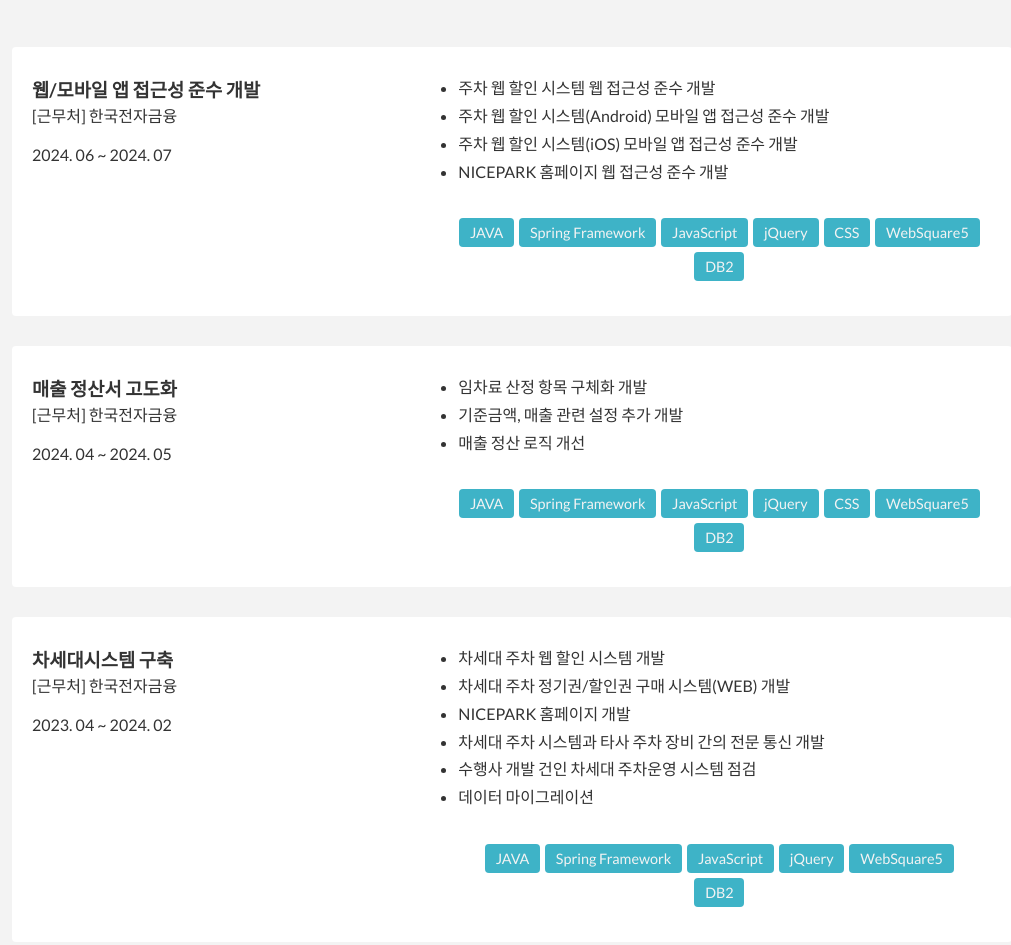
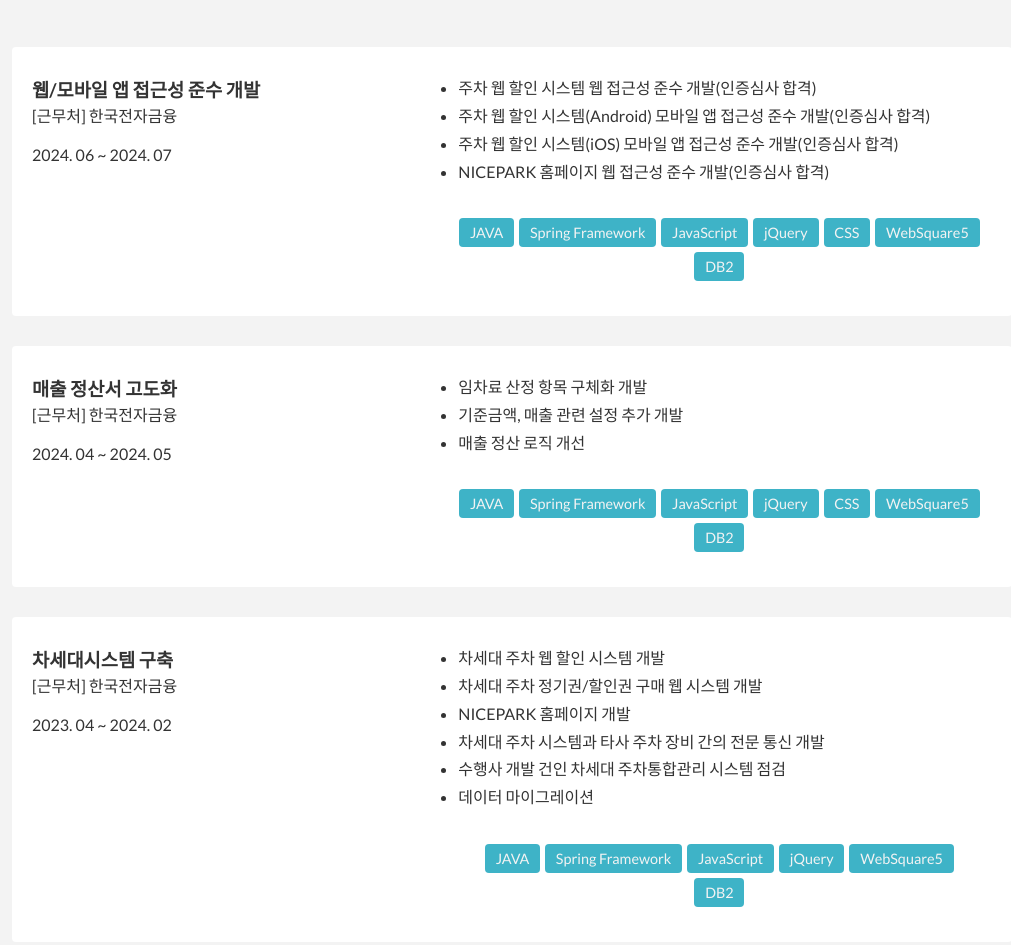
Before and after one commit to BaekYeRin/BaekYeRin.github.io, a website: page index.html in a window 1280 px wide. Shown: the part 3144-4089 px from the top of the page, without its empty margins (128-1139 px from the left). Drawn offline with nearby package versions, Linux system fonts and the light colour scheme.

Commit message:
Update index.html

```diff
--- a/index.html
+++ b/index.html
@@ -152,7 +152,7 @@
 								<ul>
 									<li>담당 시스템</li>
 									<ul>
-										<li>관리자/위탁사용 주차운영 시스템</li>
+										<li>관리자/위탁사용 주차통합관리 시스템</li>
 										<li>상점용 주차 웹 할인 시스템</li>
 										<li>일반 고객용 정기권/할인권 구매 및 모바일 사전정산 시스템</li>
 										<li>NICEPARK 홈페이지</li>
@@ -170,7 +170,7 @@
 										<li>JAVA, Spring Framework, JSP, JavaScript, jQuery, Vue.js, CSS, WebSquare5, DB2, Linux, Jenkins, Confluence</li>
 									</ul>
 								</ul>
-								<li>서비스 장애 대응</li>
+								<li>서비스 모니터링 및 장애 대응</li>
 								<li>보안 취약점 조치</li>
 							</ul>
 						</ul>
@@ -236,10 +236,10 @@
 					</div>
 					<div class="detailInfo projectDetailInfo">
 						<ul>
-							<li>주차 웹 할인 시스템 웹 접근성 준수 개발</li>
-							<li>주차 웹 할인 시스템(Android) 모바일 앱 접근성 준수 개발</li>
-							<li>주차 웹 할인 시스템(iOS) 모바일 앱 접근성 준수 개발</li>
-							<li>NICEPARK 홈페이지 웹 접근성 준수 개발</li>
+							<li>주차 웹 할인 시스템 웹 접근성 준수 개발(인증심사 합격)</li>
+							<li>주차 웹 할인 시스템(Android) 모바일 앱 접근성 준수 개발(인증심사 합격)</li>
+							<li>주차 웹 할인 시스템(iOS) 모바일 앱 접근성 준수 개발(인증심사 합격)</li>
+							<li>NICEPARK 홈페이지 웹 접근성 준수 개발(인증심사 합격)</li>
 						</ul>
 						<div class="skill-div">
 							<span class="skill-span">JAVA</span>
@@ -286,10 +286,10 @@
 					<div class="detailInfo projectDetailInfo">
 						<ul>
 							<li>차세대 주차 웹 할인 시스템 개발</li>
-							<li>차세대 주차 정기권/할인권 구매 시스템(WEB) 개발</li>
+							<li>차세대 주차 정기권/할인권 구매 웹 시스템 개발</li>
 							<li>NICEPARK 홈페이지 개발</li>
 							<li>차세대 주차 시스템과 타사 주차 장비 간의 전문 통신 개발</li>
-							<li>수행사 개발 건인 차세대 주차운영 시스템 점검</li>
+							<li>수행사 개발 건인 차세대 주차통합관리 시스템 점검</li>
 							<li>데이터 마이그레이션</li>
 						</ul>
 						<div class="skill-div">
@@ -793,7 +793,7 @@
             <div class="row">
                 <div class="col-sm-5 copyright">
                     <p>
-                        Latest Updated. 2024.09.29
+                        Latest Updated. 2024.10.20
                     </p>
                 </div>
                 <div class="col-sm-2 top">
```
